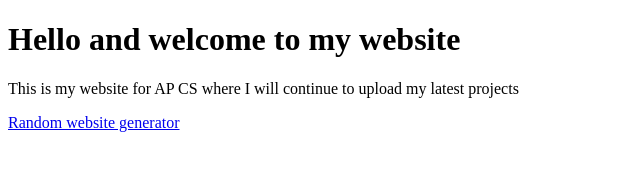
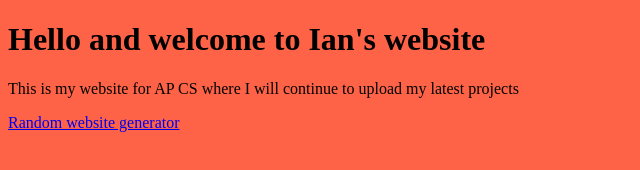
Before and after one commit to Lampisthis/Lampisthis.github.io, a plain HTML site: page index.html in a window 1280 px wide. Shown: the whole page, without its empty margins (0-640 px from the left). Drawn offline with Linux system fonts and the light colour scheme.

Commit message:
Update index.html

```diff
--- a/index.html
+++ b/index.html
@@ -5,8 +5,8 @@
 	<title>Ian's Website</title>
 </head>
 
-<body background-*="Tomato">
- <h1>Hello and welcome to my website</h1>
+<body style="background-color:Tomato;">
+	<h1>Hello and welcome to Ian's website</h1>
 	<p>This is my website for AP CS where I will continue to upload my latest projects</p>
 	<a href="https://theuselessweb.com/">Random website generator</a>
 </body>
```
Lines whose indentation alone changed are shown as unchanged.
